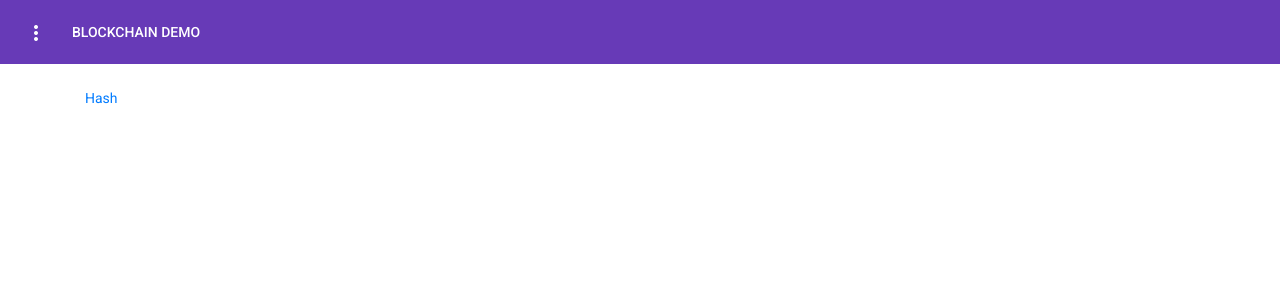
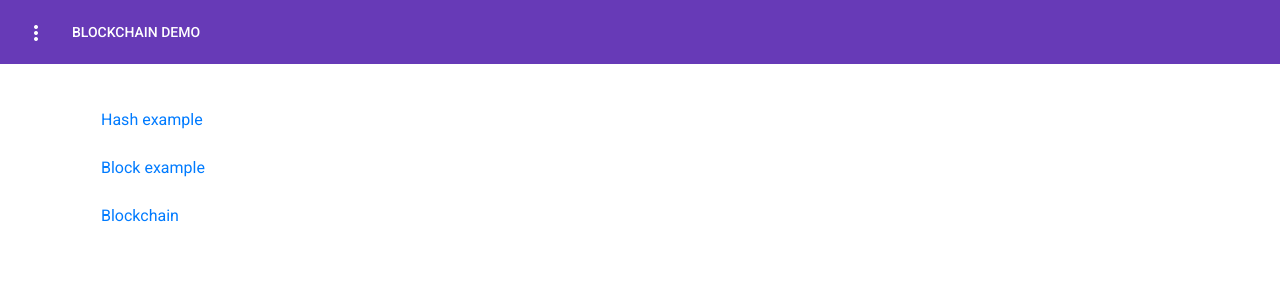
Before and after one commit to vyletat/blockchain-angular-demo-web, an Angular app: page / in a window 1280 px wide. Shown: the top 300 px of the page. Built offline with nearby package versions, Linux system fonts and the light colour scheme.

Commit message:
Aktualizace Readme a 404 stránka

```diff
--- a/src/app/app.module.ts
+++ b/src/app/app.module.ts
@@ -21,6 +21,7 @@ import { MatProgressSpinnerModule } from '@angular/material/progress-spinner';
 import { MatDatepickerModule } from '@angular/material/datepicker';
 import { MatNativeDateModule } from "@angular/material/core";
 import { MatSnackBarModule } from '@angular/material/snack-bar';
+import { MatListModule } from '@angular/material/list';
 
 // COMPONENTS
 import { AppComponent } from './app.component';
@@ -60,7 +61,8 @@ import { BlockchainComponent } from './com/blockchain/blockchain.component';
     MatProgressSpinnerModule,
     MatDatepickerModule,
     MatNativeDateModule,
-    MatSnackBarModule
+    MatSnackBarModule,
+    MatListModule
   ],
   providers: [],
   bootstrap: [AppComponent]
--- a/src/app/com/home/home.component.html
+++ b/src/app/com/home/home.component.html
@@ -1 +1,11 @@
-<a [routerLink]="['/hash']">Hash</a>
+<mat-list>
+  <mat-list-item>
+    <a [routerLink]="['/hash']">Hash example</a>
+  </mat-list-item>
+  <mat-list-item>
+    <a [routerLink]="['/block']">Block example</a>
+  </mat-list-item>
+  <mat-list-item>
+    <a [routerLink]="['/blockchain']">Blockchain</a>
+  </mat-list-item>
+</mat-list>
--- a/src/app/com/page-not-found/page-not-found.component.html
+++ b/src/app/com/page-not-found/page-not-found.component.html
@@ -1 +1,2 @@
-<p>page-not-found works!</p>
+<h1 class="display-1">404 - Page not found</h1>
+<button mat-raised-button color="warn" [routerLink]="'/'">HOME</button>
```
Also changed, not shown: 1 other file (tests, documents, lock files or other folders).
